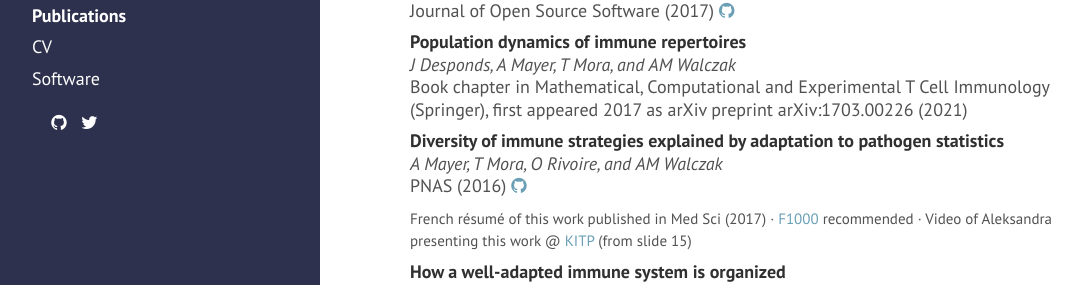
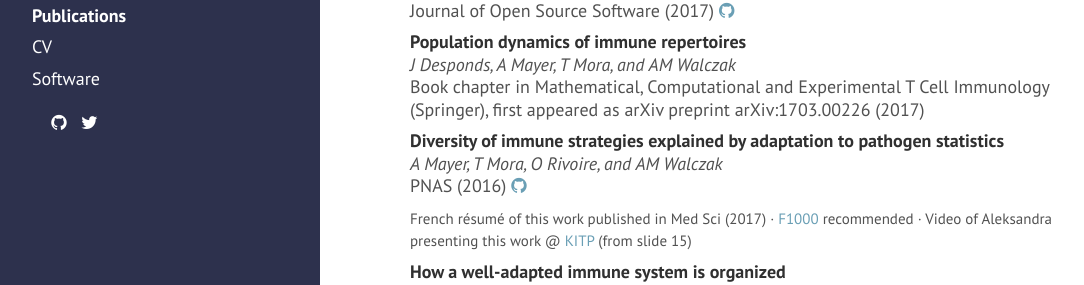
Before and after one commit to andim/andim.github.io, a Jekyll site: the page built from publications.md, in a window 1280 px wide and 900 px high, scrolled down 999 px. Shown: the part 185-470 px from the top of the window, without its empty margins (4-1088 px from the left). Built offline with Jekyll 4.4.1, drawn with Linux system fonts in a browser that asks for light colours; nearby versions of some CDN libraries; a style sheet for code colours, icons or effects is not loaded.

Commit message:
simpler formatting

```diff
--- a/_data/publist.yml
+++ b/_data/publist.yml
@@ -103,8 +103,8 @@
 
 - authors: J Desponds, A Mayer, T Mora, and AM Walczak
   title: Population dynamics of immune repertoires
-  journal: "Book chapter in Mathematical, Computational and Experimental T Cell Immunology (Springer), first appeared 2017 as arXiv preprint arXiv:1703.00226"
-  year: 2021
+  journal: "Book chapter in Mathematical, Computational and Experimental T Cell Immunology (Springer), first appeared as arXiv preprint arXiv:1703.00226"
+  year: 2017
   links:
       doi: https://doi.org/10.1007/978-3-030-57204-4_12
       arxiv: https://arxiv.org/abs/1703.00226
```
